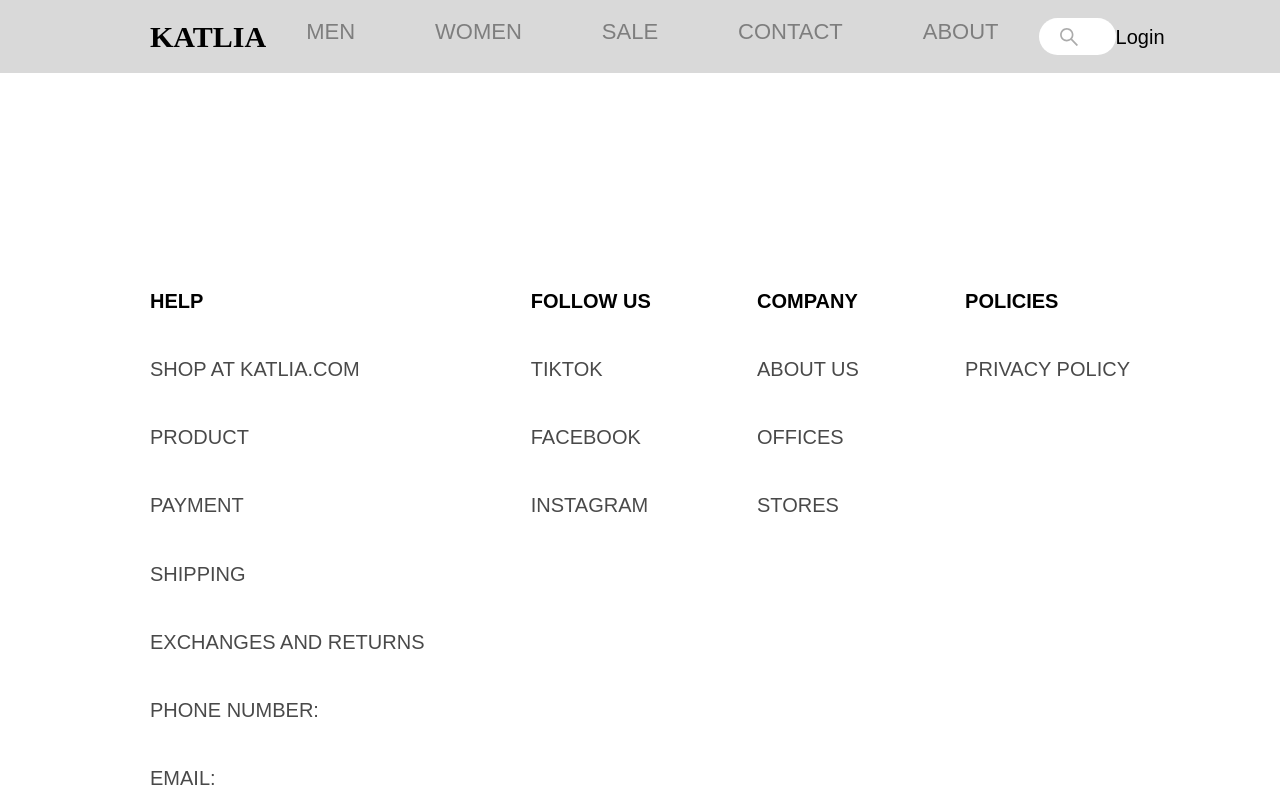
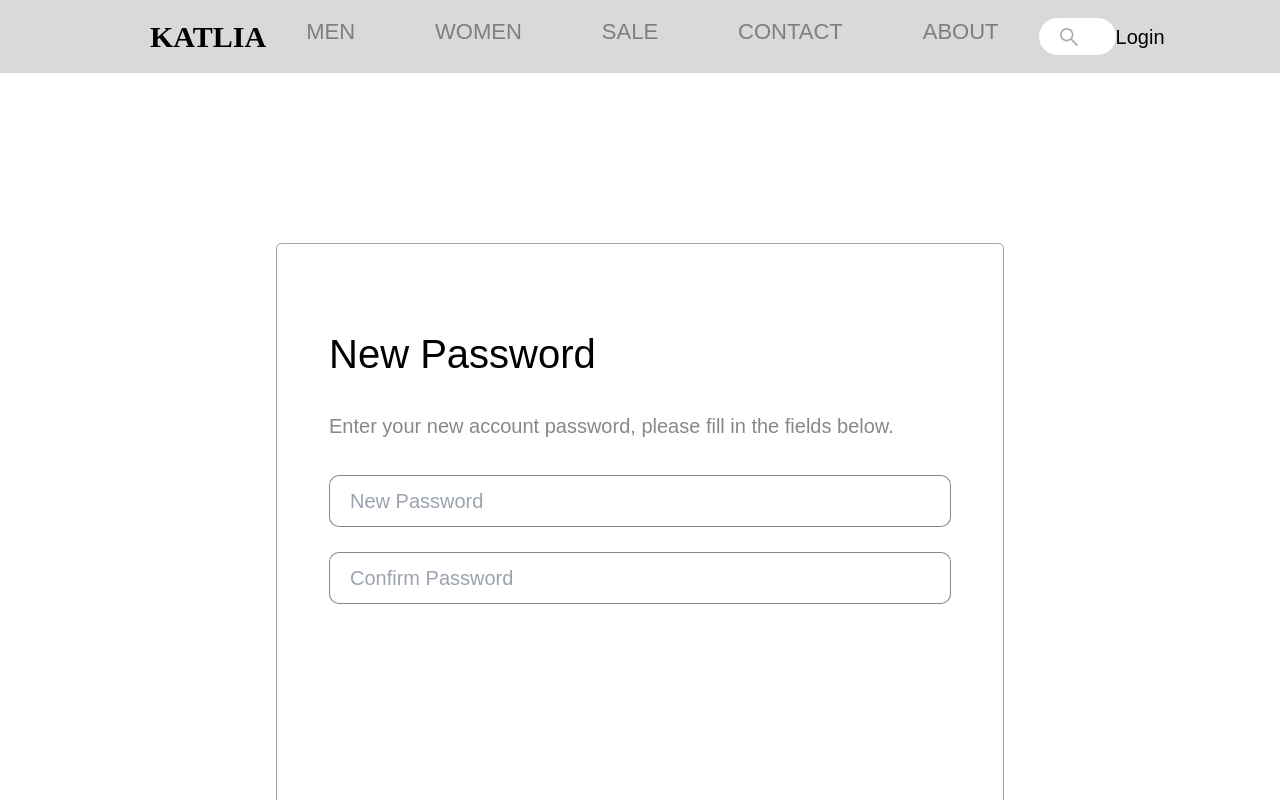
Before and after one commit to haileyng02/KATLIA_FE, a React (Create React App) app: page /reset-password/new-password in a window 1280 px wide. Shown: the top 800 px of the page. Built offline with nearby package versions, Linux system fonts and the light colour scheme.

Commit message:
added new password

```diff
--- /dev/null
+++ b/src/pages/NewPassword.jsx
@@ -0,0 +1,19 @@
+import React from 'react'
+
+const NewPassword = () => {
+  return (
+    <div className='auth-border mt-[170px] w-[728px] mx-auto px-[52px] py-16'>
+      <h1 className='text-40'>New Password</h1>
+      <p className='mt-[27px] text-[#888888]'>Enter your new account password, please fill in the fields below.</p>
+      <input
+      placeholder='New Password'
+      className='auth-input mt-[34px]'/>
+      <input
+      placeholder='Confirm Password'
+      className='auth-input mt-5'/>
+      <button className='auth-primary-button mt-[248px]'>Confirm</button>
+    </div>
+  )
+}
+
+export default NewPassword
--- a/src/pages/VerifyCode.jsx
+++ b/src/pages/VerifyCode.jsx
@@ -1,12 +1,19 @@
 import React from 'react'
+import { useNavigate } from "react-router-dom";
 
 const VerifyCode = () => {
+  const navigate = useNavigate();
+  const handleOnClick = () => {
+    navigate('/reset-password/new-password')
+  }
   return (
     <div className='auth-border mt-[170px] mx-auto w-[728px] px-[53px] py-16'>
       <h1 className='text-40'>Verify Code</h1>
       <p className='text-[#888888] mt-[27px]'>Enter the verification code sent to email abc@gmail.com</p>
       <input className='mt-[117px] h-[125px] border-1 border-black rounded-[10px] text-[45px] px-8 text-center'/>
-      <button className='auth-primary-button mt-[130px]'>Verify</button>
+      <button
+      onClick={handleOnClick}
+      className='auth-primary-button mt-[130px]'>Verify</button>
       <p className='text-black70 mt-[9px] text-center'>Did not receive the verification OTP? <span className='text-primary'>Resend again</span></p>
     </div>
   )
--- a/src/routes.js
+++ b/src/routes.js
@@ -7,6 +7,7 @@ import SignIn from './pages/SignIn';
 import SignUp from './pages/SignUp';
 import ResetPassword from './pages/ResetPassword';
 import VerifyCode from './pages/VerifyCode';
+import NewPassword from './pages/NewPassword';
 
 //Public routes
 const publicRoutes = [
@@ -17,7 +18,8 @@ const publicRoutes = [
     { path: 'signin', component: SignIn },
     { path: '/signup', component: SignUp },
     { path: '/reset-password', component: ResetPassword },
-    {path: '/reset-password/verify-code', component: VerifyCode}
+    { path: '/reset-password/verify-code', component: VerifyCode },
+    { path: '/reset-password/new-password', component: NewPassword }
 ];
 
 //Private routes
```
